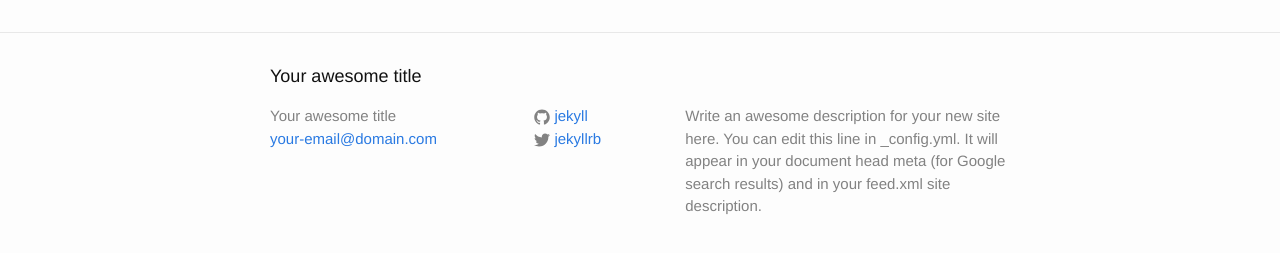
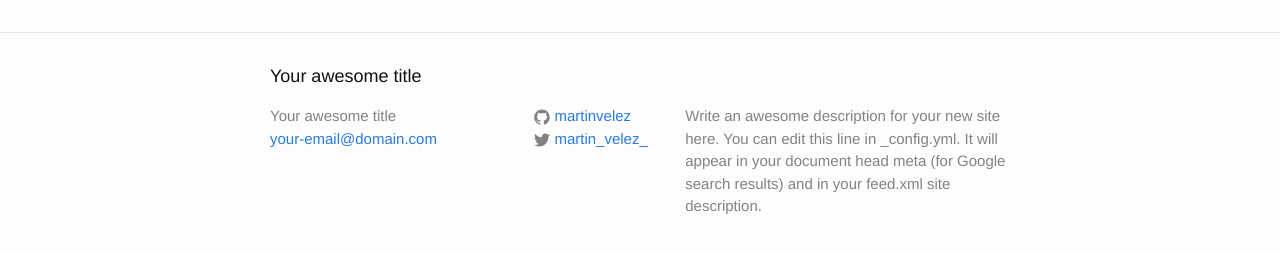
Before and after one commit to martinvelez/blog, a Jekyll site: the page built from index.html, in a window 1280 px wide. Shown: the part 264-517 px from the top of the page. Built offline with Jekyll 4.4.1, drawn with Linux system fonts in a browser that asks for light colours.

Commit message:
updated baseurl and site

```diff
--- a/_config.yml
+++ b/_config.yml
@@ -12,10 +12,10 @@ description: > # this means to ignore newlines until "baseurl:"
   Write an awesome description for your new site here. You can edit this
   line in _config.yml. It will appear in your document head meta (for
   Google search results) and in your feed.xml site description.
-baseurl: "" # the subpath of your site, e.g. /blog
-url: "http://yourdomain.com" # the base hostname & protocol for your site
-twitter_username: jekyllrb
-github_username:  jekyll
+baseurl: "/blog" # the subpath of your site, e.g. /blog
+url: "http://martinvelez.github.com" # the base hostname & protocol for your site
+twitter_username: martin_velez_
+github_username: martinvelez
 
 # Build settings
 markdown: kramdown
```
